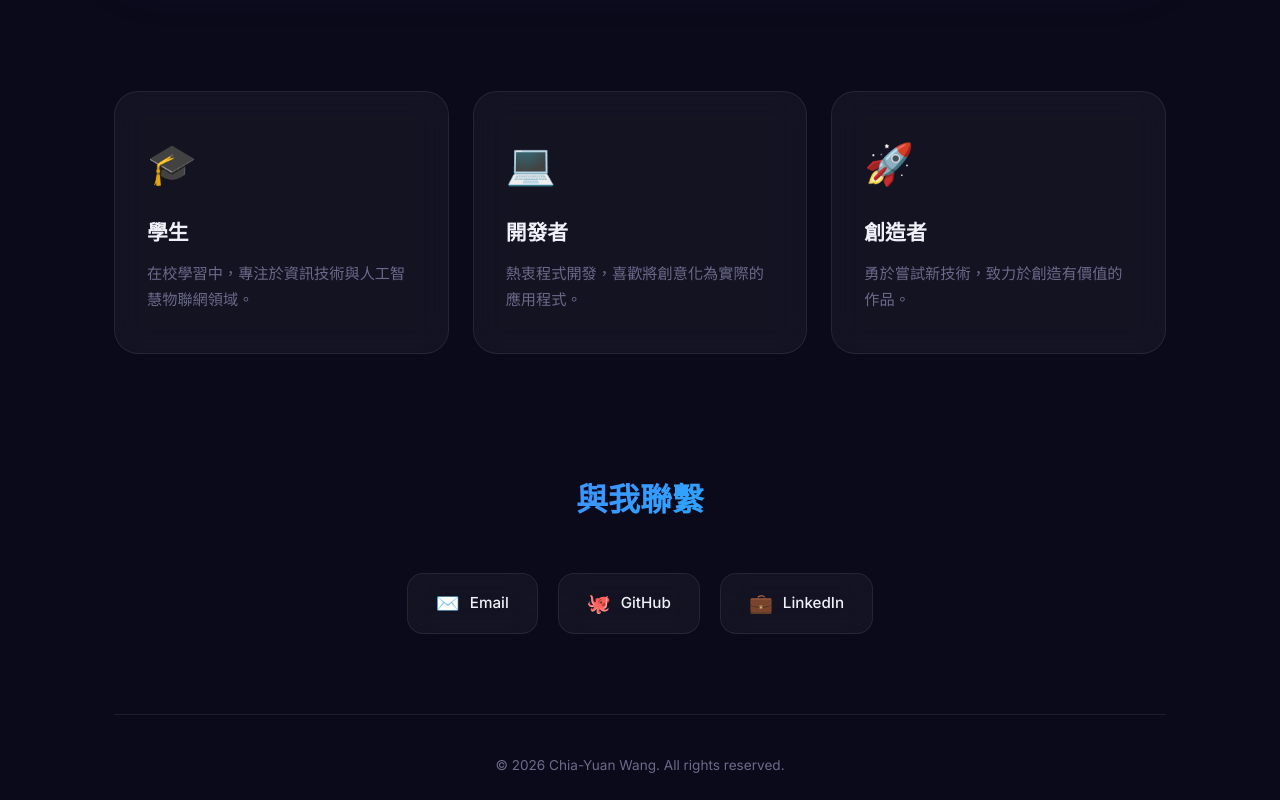
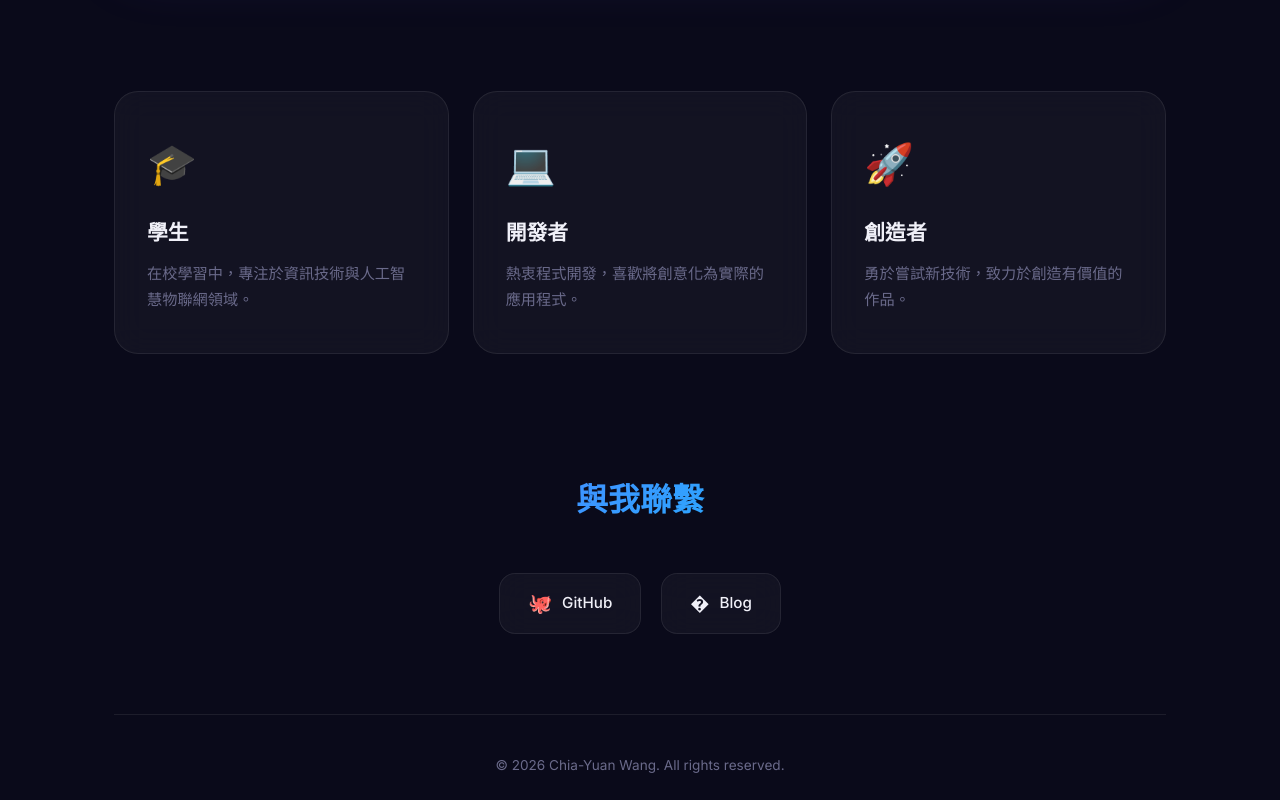
Before and after one commit to teddywang0824/AIoT_HW1, a plain HTML site: page index.html in a window 1280 px wide. Shown: the part 1256-2056 px from the top of the page. Drawn offline with Linux system fonts and the light colour scheme.

Commit message:
更新聯絡連結：替換為真實 GitHub 與 Blog 連結，移除假連結

```diff
--- a/index.html
+++ b/index.html
@@ -108,17 +108,13 @@
     <section class="contact-section" id="contact">
       <h2 class="section-title">與我聯繫</h2>
       <div class="contact-links">
-        <a href="mailto:contact@example.com" class="contact-btn" id="btn-email">
-          <span class="btn-icon">✉️</span>
-          <span>Email</span>
-        </a>
-        <a href="https://github.com" target="_blank" class="contact-btn" id="btn-github">
+        <a href="https://github.com/teddywang0824" target="_blank" class="contact-btn" id="btn-github">
           <span class="btn-icon">🐙</span>
           <span>GitHub</span>
         </a>
-        <a href="https://linkedin.com" target="_blank" class="contact-btn" id="btn-linkedin">
-          <span class="btn-icon">💼</span>
-          <span>LinkedIn</span>
+        <a href="https://blog.nobodyorz.me/" target="_blank" class="contact-btn" id="btn-blog">
+          <span class="btn-icon">�</span>
+          <span>Blog</span>
         </a>
       </div>
     </section>
```
